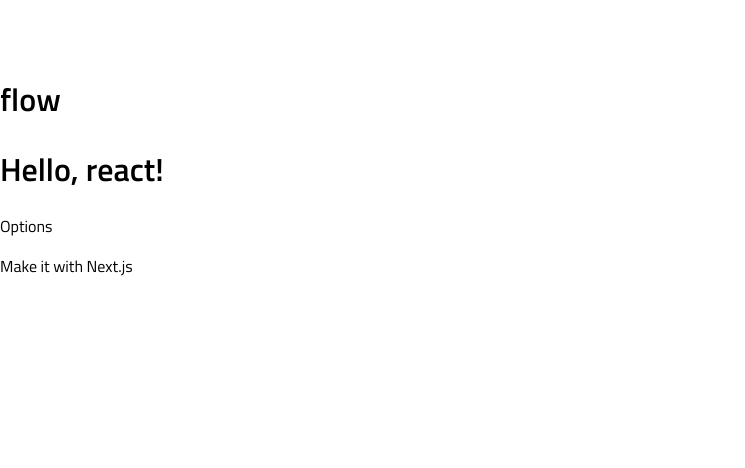
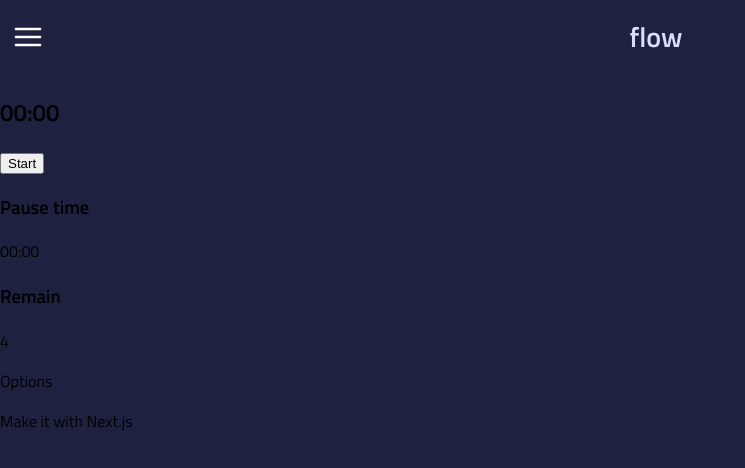
Before and after one commit to hectormoba/flow-app, a Next.js app: page / in a window 1280 px wide. Shown: the top 468 px of the page, without its empty margins (0-745 px from the left). Built offline with nearby package versions, Linux system fonts and the light colour scheme.

Commit message:
working on components. fix: styles and variables imports with SASS

```diff
--- a/components/header/Header.js
+++ b/components/header/Header.js
@@ -1,11 +1,20 @@
+import styles from './header.module.scss'
+import "components/header/header.module.scss";
 import Image from 'next/image';
 import menu from 'public/icons8-menu-48.png'
 
 export default function Header(){
   return(
-    <header className="header">
-      <Image src={menu}/>
-      <h1>flow</h1>
+    <header className={styles.header}>
+      <Image
+        className={styles.image}
+        layout="fixed"
+        height={32}
+        width={32}
+        src={menu}
+      />
+      <h1 className={`${styles.title} font-xl`}>flow</h1>
+      <div></div>
     </header>
   )
 }
--- /dev/null
+++ b/components/header/header.module.scss
@@ -0,0 +1,16 @@
+.header {
+  display: flex;
+  padding: $m-spacing $s-spacing;
+  gap: $xl-spacing;
+  justify-content: space-between;
+  align-items: center;
+}
+
+.image {
+  box-sizing: content-box;
+}
+
+.title {
+  color: $font-color;
+  margin: 0;
+}
--- /dev/null
+++ b/components/timer/PauseCounter.js
@@ -0,0 +1,14 @@
+export default function PauseCounter(){
+  return(
+    <section className="pause-grid">
+      <div className="pause__item">
+        <h3 className="pause__title">Pause time</h3>
+        <p>00:00</p>
+      </div>
+      <div className="pause__item">
+        <h3 className="pause__title">Remain</h3>
+        <p>4</p>
+      </div>
+    </section>
+  )
+}
--- /dev/null
+++ b/components/timer/Timer.js
@@ -0,0 +1,13 @@
+import PauseCounter from "./PauseCounter"
+
+export default function Timer(){
+  return(
+    <div>
+      <section className="timer">
+        <h1 className="timer__numbers">00:00</h1>
+        <button className="timer__button">Start</button>
+      </section>
+      <PauseCounter />
+    </div>
+  )
+}
--- /dev/null
+++ b/next.config.js
@@ -0,0 +1,8 @@
+const path = require('path');
+
+module.exports = {
+  sassOptions: {
+    includePaths: [path.resolve(__dirname, 'styles',)],
+    prependData: `@import "variables";`,
+  },
+};
--- a/pages/_app.js
+++ b/pages/_app.js
@@ -1,4 +1,4 @@
-import '../styles/main.scss';
+import 'styles/main.scss';
 
 export default function MyApp({ Component, pageProps }) {
   const getLayout = Component.getLayout || ((page) => page);
--- a/pages/index.js
+++ b/pages/index.js
@@ -1,7 +1,8 @@
 import HomeLayout from "components/layouts/home/HomeLayout";
+import Timer from "components/timer/Timer";
 
 export default function HomePage() {
-  return <h1>Hello, react!</h1>
+  return <Timer />
 }
 
 HomePage.getLayout = function getLayout(page){
--- a/styles/variables.module.scss
+++ b/styles/_variables.scss
@@ -1,3 +1,8 @@
+/* padding and margin */
+$xl-spacing: 40px;
+$m-spacing: 20px;
+$s-spacing: 12px;
+
 /* font sizes */
 $xlplus-fs: 100px;
 $xl-fs: 28px;
--- a/styles/main.scss
+++ b/styles/main.scss
@@ -1,4 +1,27 @@
+@import "variables.scss";
+
 body {
   margin: 0;
   font-family: "Titillium Web", sans-serif;
+  background-color: $main-bg;
 }
+
+/* HELPERS */
+
+.font-xlplus {
+  @include font-set($xlplus-fs, $xlplus-lh, $neg-letter-spacing);
+}
+
+.font-xl {
+  @include font-set($xl-fs, $xl-lh);
+}
+
+.font-l {
+  @include font-set($l-fs, $l-lh, $xl-letter-spacing);
+  text-transform: uppercase;
+}
+
+.font-m {
+  @include font-set($m-fs, $m-lh);
+  text-transform: uppercase;
+}
```
Also changed, not shown: styles/helpers..module.scss (deleted, +0 -19 lines).
